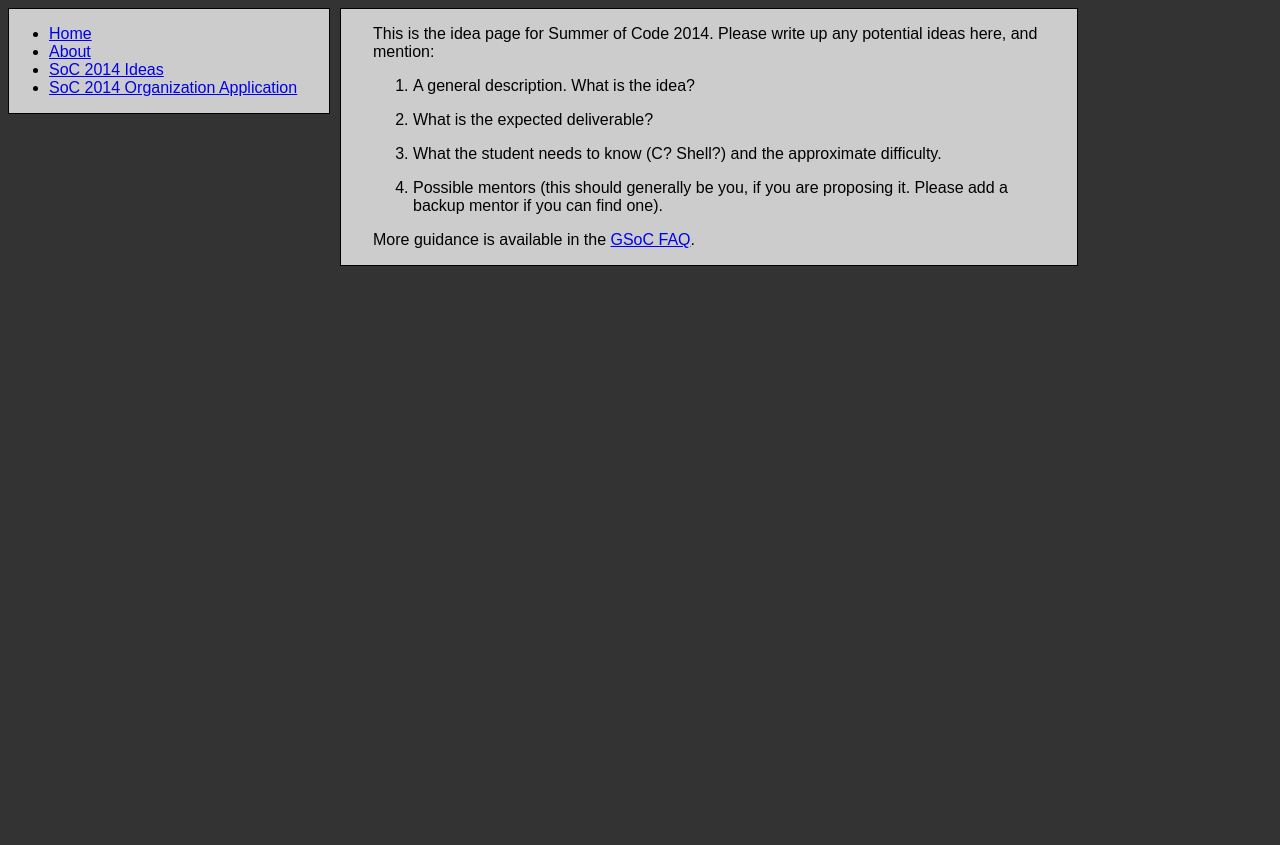
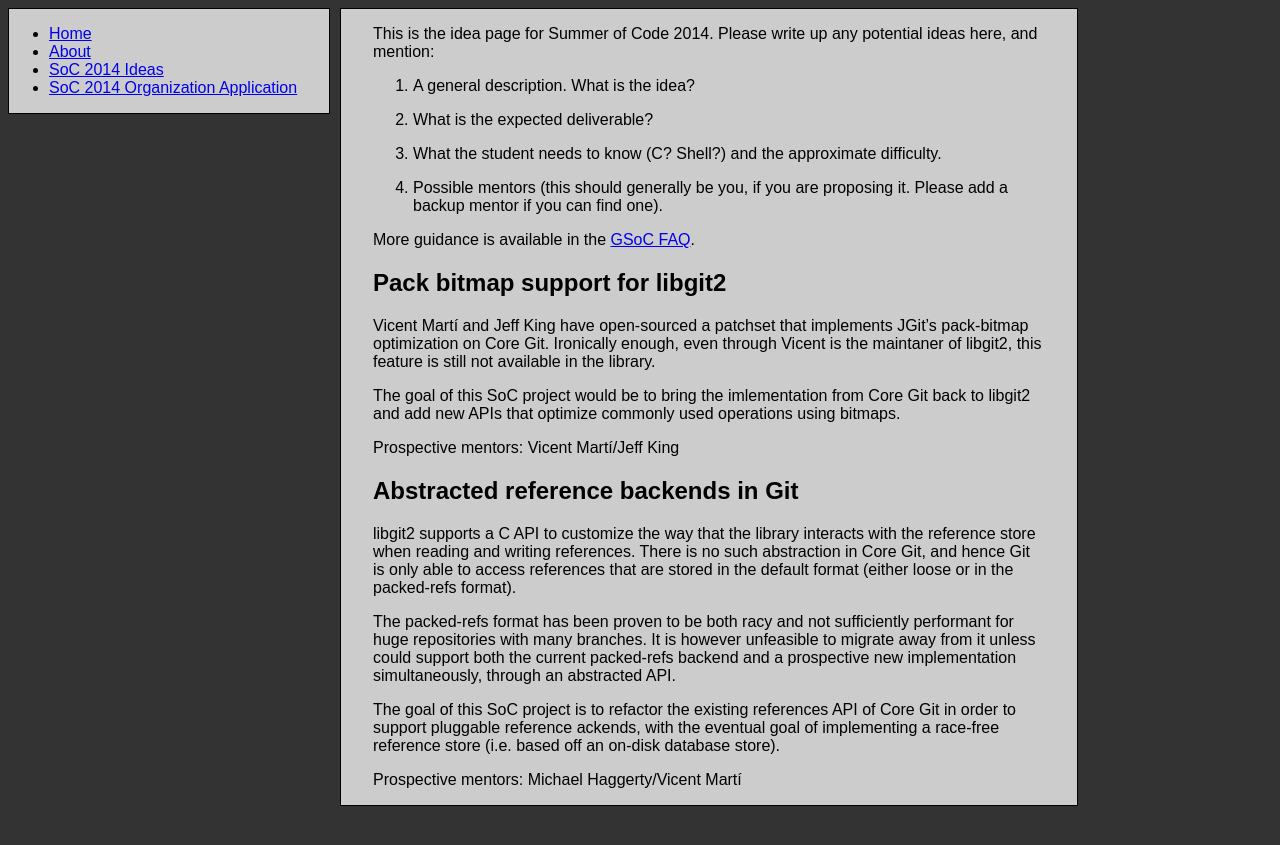
Before and after one commit to git/git.github.io, a Jekyll site: the page built from SoC-2014-Ideas.md, in a window 1280 px wide. Shown: the top 845 px of the page. Built offline with Jekyll 4.4.1, drawn with Linux system fonts in a browser that asks for light colours; Markdown is read by kramdown in place of the engine named in the settings.

Commit message:
MAH UDEAHS

```diff
--- a/SoC-2014-Ideas.md
+++ b/SoC-2014-Ideas.md
@@ -17,3 +17,21 @@
      proposing it. Please add a backup mentor if you can find one).
 
 More guidance is available in the [GSoC FAQ](https://www.google-melange.com/gsoc/document/show/gsoc_program/google/gsoc2013/help_page#3._What_is_an_Ideas_list).
+
+## Pack bitmap support for libgit2
+
+Vicent Martí and Jeff King have open-sourced a patchset that implements JGit's pack-bitmap optimization on Core Git. Ironically enough, even through Vicent is the maintaner of libgit2, this feature is still not available in the library.
+
+The goal of this SoC project would be to bring the imlementation from Core Git back to libgit2 and add new APIs that optimize commonly used operations using bitmaps.
+
+Prospective mentors: Vicent Martí/Jeff King
+
+## Abstracted reference backends in Git
+
+libgit2 supports a C API to customize the way that the library interacts with the reference store when reading and writing references. There is no such abstraction in Core Git, and hence Git is only able to access references that are stored in the default format (either loose or in the packed-refs format).
+
+The packed-refs format has been proven to be both racy and not sufficiently performant for huge repositories with many branches. It is however unfeasible to migrate away from it unless could support both the current packed-refs backend and a prospective new implementation simultaneously, through an abstracted API.
+
+The goal of this SoC project is to refactor the existing references API of Core Git in order to support pluggable reference ackends, with the eventual goal of implementing a race-free reference store (i.e. based off an on-disk database store).
+
+Prospective mentors: Michael Haggerty/Vicent Martí
```
